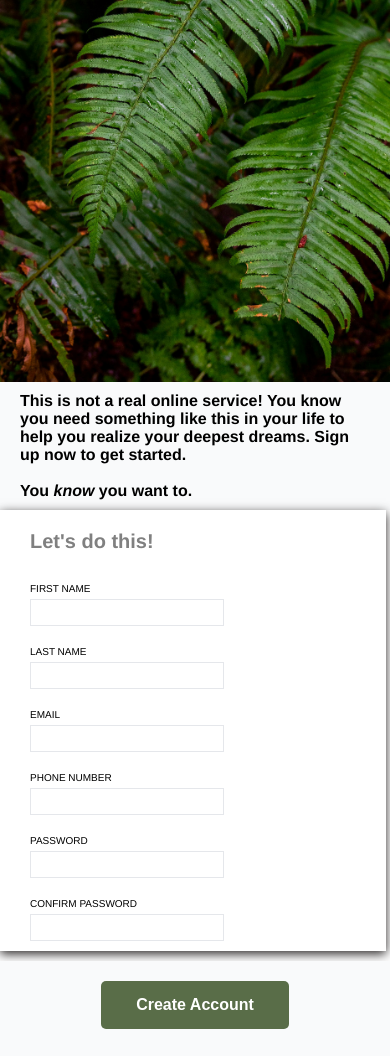
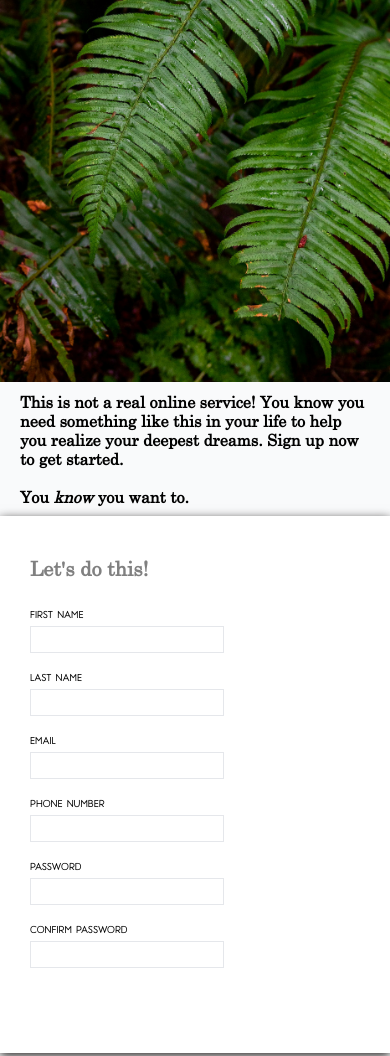
Before and after one commit to omlan93/sign-up-form, a plain HTML site: page index.html in a window 390 px wide. Shown: the part 203-1259 px from the top of the page. Drawn offline with Linux system fonts and the light colour scheme.

Commit message:
completed the design and positioning for both device

```diff
--- a/styles.css
+++ b/styles.css
@@ -7,6 +7,21 @@
 @font-face {
     font-family: norse_bold;
     src: url(./fonts/Norse-Bold.otf);
+}
+
+@font-face {
+    font-family: harman_retro;
+    src: url(./fonts/fonnts.com-Harman-Retro.otf);
+}
+
+@font-face {
+    font-family: harman_sans;
+    src: url(./fonts/fonnts.com-Harman-Sans.otf);
+}
+
+@font-face {
+    font-family: century_schoolbook;
+    src: url(./fonts/fonnts.com-Century_Schoolbook.ttf);
 }
 
 :root {
@@ -19,6 +34,7 @@ body {
     height: 100vh;
     width: 100vw;
     overflow-x: hidden;
+    font-family: century_schoolbook;
 }
 
 .image-container {
@@ -33,7 +49,7 @@ img.bg-image {
 .odin-logo-container {
     position: absolute;
     height: 15%;
-    width: 33.2%;
+    width: 33.4%;
     background-color: rgba(0, 0, 0, 0.5);
     top: 30%;
     display: flex;
@@ -54,7 +70,6 @@ img.odin-logo {
 }
 
 form.sign-up-form {
-    font-family: 'Helvetica', sans-serif;
     display: flex;
     flex-direction: column;
 }
@@ -72,8 +87,9 @@ form.sign-up-form {
 
 .form-body {
     display: flex;
+    flex-direction: column;
     flex-wrap: wrap;
-    flex-direction: column;
+    overflow: hidden;
     padding-bottom: 40px;
     padding-top: 30px;
     box-shadow: 0 3px 10px 0 rgb(41, 38, 38);
@@ -87,6 +103,7 @@ form.sign-up-form {
 }
 
 .form-body label {
+    font-family: harman_retro;
     margin-top: 40px;
     margin-right: 100px;
 }
@@ -110,11 +127,13 @@ form.sign-up-form {
     margin-top: 10px;
     height: 25%;
     background-color: #f9fafb;
-    padding: 20px 100px;
+    padding: 20px 50px;
 }
 
 .form-submit button {
-    padding: 15px 35px;
+    font-family: harman_sans;
+    letter-spacing: 3px;
+    padding: 15px 10px;
     background-color: #596D48;
     color: white;
     border: none;
@@ -143,9 +162,11 @@ a {
 
     body {
         flex-direction: column;
-        min-width: 100vw;
-        padding-right: 0;
+        width: 100%;
+        padding: 0;
+        margin: 0;
         min-height: 100dvh;
+        overflow-x: hidden;
 
     }
 
@@ -174,7 +195,7 @@ a {
     }
 
     .odin-logo-container {
-        width: 99%;
+        width: 100%;
         top: 60px;
     }
 
@@ -183,13 +204,12 @@ a {
         display: flex;
         flex-wrap: wrap;
         flex-direction: column;
-        padding-bottom: 10px;
-        padding-top: 10px;
+
         box-shadow: 0 3px 10px 0 rgb(41, 38, 38);
-        width: 99%;
+        width: 100%;
         font-size: 10px;
-        height: auto;
-
+        height: 600px;
+        margin: 0;
     }
 
     .form-body>h1 {
@@ -230,7 +250,7 @@ a {
         margin-top: 10px;
         height: 25%;
         background-color: #f9fafb;
-        padding: 20px 80px;
+        padding: 20px;
     }
 
     .form-submit button+span {
```
